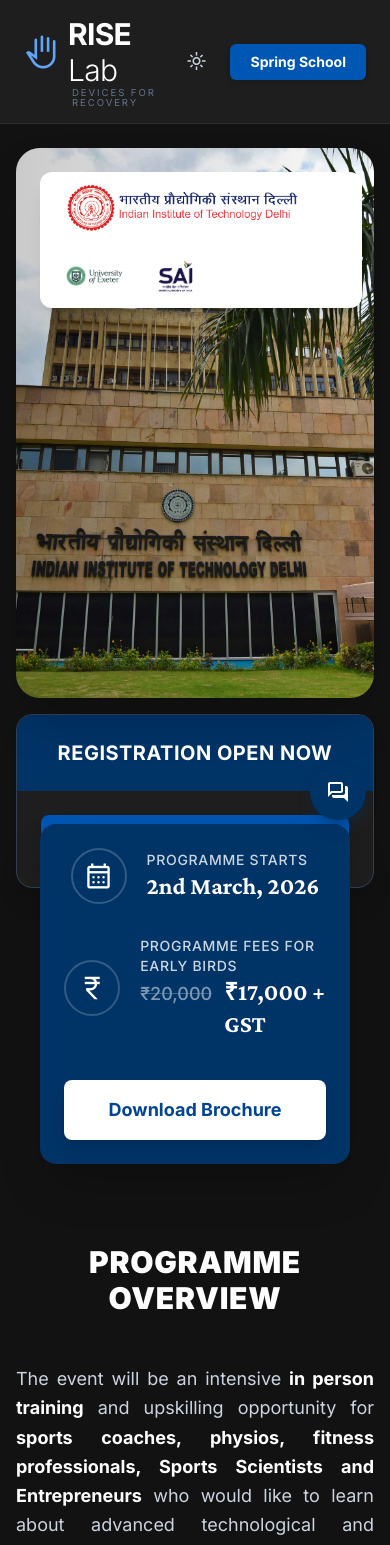
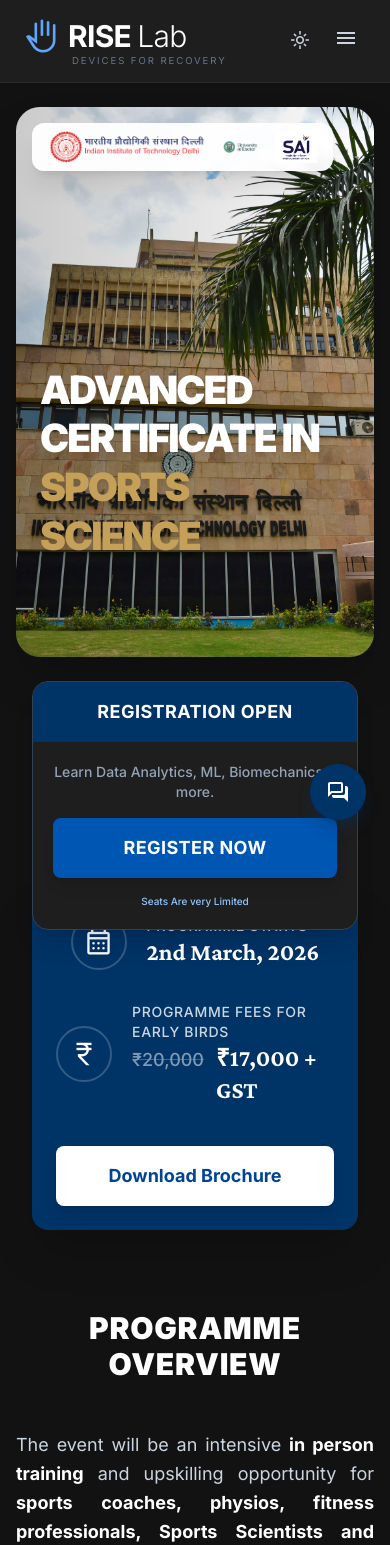
Before and after one commit to Abhinavjoshi7891/sports-science-spring-school, a React (Vite) app: page / in a window 390 px wide. Shown: the top 1545 px of the page. Built offline with nearby package versions, Linux system fonts and the light colour scheme.

Commit message:
Optimize for mobile/tablet and add sponsor logos

```diff
--- a/src/components/LandingPage.tsx
+++ b/src/components/LandingPage.tsx
@@ -37,6 +37,9 @@
 }) => {
     // Syllabus Modal State
     const [activeModule, setActiveModule] = useState<SyllabusModule | null>(null);
+
+    // Mobile Menu State
+    const [mobileMenuOpen, setMobileMenuOpen] = useState(false);
 
     // Speaker Carousel Logic
     const speakerScrollRef = useRef<HTMLDivElement>(null);
@@ -132,7 +135,7 @@
                     </div>
 
                     {/* Action Button & Theme Toggle */}
-                    <div className="flex items-center gap-4">
+                    <div className="flex items-center gap-2 md:gap-4">
                         <button
                             onClick={toggleTheme}
                             className="p-2 rounded-full text-slate-600 dark:text-slate-300 hover:bg-slate-100 dark:hover:bg-white/10 transition-colors"
@@ -142,11 +145,48 @@
                                 {theme === 'dark' ? 'light_mode' : 'dark_mode'}
                             </span>
                         </button>
-                        <button onClick={onRegister} className="bg-[#0056b3] text-white px-5 py-2 rounded-md font-bold text-sm hover:bg-[#004494] transition shadow-md whitespace-nowrap">
+                        <button onClick={onRegister} className="hidden sm:block bg-[#0056b3] text-white px-5 py-2 rounded-md font-bold text-sm hover:bg-[#004494] transition shadow-md whitespace-nowrap">
                             Spring School
+                        </button>
+
+                        {/* Mobile Menu Toggle */}
+                        <button
+                            onClick={() => setMobileMenuOpen(!mobileMenuOpen)}
+                            className="lg:hidden p-2 rounded-md text-slate-600 dark:text-slate-300 hover:bg-slate-100 dark:hover:bg-white/10 transition-colors"
+                        >
+                            <span className="material-symbols-outlined">
+                                {mobileMenuOpen ? 'close' : 'menu'}
+                            </span>
                         </button>
                     </div>
                 </div>
+
+                {/* Mobile Menu Overlay */}
+                {mobileMenuOpen && (
+                    <div className="lg:hidden absolute top-full left-0 w-full bg-white dark:bg-surface-dark border-b border-slate-200 dark:border-border-dark shadow-xl animate-in fade-in slide-in-from-top-4 duration-300">
+                        <div className="flex flex-col p-6 gap-4">
+                            {['Home', 'Research', 'Publication', 'Team', 'Join us', 'Contact'].map((item) => (
+                                <a
+                                    key={item}
+                                    href="#"
+                                    onClick={() => setMobileMenuOpen(false)}
+                                    className="text-lg font-medium text-[#0056b3] dark:text-blue-400 hover:translate-x-2 transition-transform"
+                                >
+                                    {item}
+                                </a>
+                            ))}
+                            <button
+                                onClick={() => {
+                                    setMobileMenuOpen(false);
+                                    onRegister();
+                                }}
+                                className="mt-4 w-full bg-[#0056b3] text-white py-4 rounded-lg font-bold text-lg shadow-lg"
+                            >
+                                Register for Spring School
+                            </button>
+                        </div>
+                    </div>
+                )}
             </nav>
 
             <main className="flex-1 w-full space-y-0 pb-0">
@@ -165,16 +205,29 @@
                             <div className="absolute inset-0 bg-gradient-to-r from-black/20 to-transparent pointer-events-none"></div>
 
                             {/* Top Left Logos Card */}
-                            <div className="absolute top-6 left-6 md:top-10 md:left-10 bg-white rounded-xl py-3 px-6 shadow-xl flex items-center gap-6 z-10 max-w-[90%] flex-wrap">
+                            <div className="absolute top-4 left-4 md:top-10 md:left-10 bg-white/95 backdrop-blur-sm rounded-xl py-2 px-4 md:py-3 md:px-6 shadow-xl flex items-center gap-4 md:gap-6 z-10 max-w-[90vw] flex-wrap justify-center sm:justify-start">
                                 <a href="https://home.iitd.ac.in/" target="_blank" rel="noopener noreferrer" className="transition-transform duration-300 hover:scale-110">
-                                    <img src={iitdLogo} alt="IITD" className="h-12 md:h-14 w-auto object-contain" />
+                                    <img src={iitdLogo} alt="IITD" className="h-8 md:h-14 w-auto object-contain" />
                                 </a>
+                                <div className="w-px h-6 md:h-8 bg-slate-200 hidden sm:block"></div>
                                 <a href="https://www.exeter.ac.uk/" target="_blank" rel="noopener noreferrer" className="transition-transform duration-300 hover:scale-110">
-                                    <img src={exeterLogo} alt="Exeter" className="h-10 md:h-12 w-auto object-contain" />
+                                    <img src={exeterLogo} alt="Exeter" className="h-6 md:h-12 w-auto object-contain" />
                                 </a>
+                                <div className="w-px h-6 md:h-8 bg-slate-200 hidden sm:block"></div>
                                 <a href="https://sportsauthorityofindia.nic.in/" target="_blank" rel="noopener noreferrer" className="transition-transform duration-300 hover:scale-110">
-                                    <img src={saiLogo} alt="SAI" className="h-10 md:h-12 w-auto object-contain" />
+                                    <img src={saiLogo} alt="SAI" className="h-8 md:h-12 w-auto object-contain" />
                                 </a>
+                            </div>
+
+                            {/* Hero Text Overlay for Mobile/Tablet */}
+                            <div className="absolute bottom-20 left-6 right-6 lg:left-12 lg:right-auto lg:top-1/2 lg:bottom-auto lg:-translate-y-1/2 lg:max-w-2xl z-10 pointer-events-none">
+                                <h1 className="text-white font-black leading-tight tracking-tighter text-[min(10vw,4rem)] mb-4 drop-shadow-lg">
+                                    ADVANCED CERTIFICATE IN <br />
+                                    <span className="text-[#c5a059]">SPORTS SCIENCE</span>
+                                </h1>
+                                <p className="text-white/90 text-lg md:text-xl font-medium max-w-xl drop-shadow-md lg:block hidden">
+                                    An intensive residential program for researchers, practitioners, and entrepreneurs at the cutting edge of sports technology.
+                                </p>
                             </div>
                         </div>
 
@@ -206,22 +259,26 @@
                     </div>
 
                     {/* Mobile Registration Card (Visible only on small screens) */}
-                    <div className="lg:hidden mt-4">
-                        <div className="bg-white dark:bg-surface-dark rounded-2xl shadow-xl overflow-hidden border border-slate-100 dark:border-slate-700">
-                            <div className="bg-[#0056b3] dark:bg-[#003366] p-6 text-center">
-                                <h3 className="text-white font-bold text-xl uppercase tracking-wide">Registration Open Now</h3>
+                    <div className="lg:hidden mt-6 relative z-40">
+                        <div className="bg-white dark:bg-surface-dark rounded-2xl shadow-xl overflow-hidden border border-slate-100 dark:border-slate-700 mx-4">
+                            <div className="bg-[#0056b3] dark:bg-[#003366] p-4 text-center">
+                                <h3 className="text-white font-bold text-lg uppercase tracking-wide">Registration Open</h3>
                             </div>
-                            <div className="p-6">
-                                <button onClick={onRegister} className="w-full bg-[#0056b3] hover:bg-[#004494] text-white font-bold py-3 rounded-lg text-base transition-colors shadow-lg uppercase tracking-wide">
+                            <div className="p-5 space-y-4">
+                                <p className="text-sm text-slate-600 dark:text-slate-400 text-center font-medium">Learn Data Analytics, ML, Biomechanics & more.</p>
+                                <button onClick={onRegister} className="w-full bg-[#0056b3] hover:bg-[#004494] text-white font-bold py-4 rounded-lg text-lg transition-colors shadow-lg uppercase tracking-wide">
                                     Register Now
                                 </button>
+                                <p className="text-[10px] text-center text-[#0056b3] dark:text-blue-300 font-medium">
+                                    Seats Are very Limited
+                                </p>
                             </div>
                         </div>
                     </div>
 
                     {/* Bottom Info Bar - Floating/Overlapping */}
-                    <div className="relative -mt-16 z-30 px-4 lg:px-12 pointer-events-none">
-                        <div className="bg-[#004494] dark:bg-[#003366] rounded-2xl shadow-2xl p-6 lg:py-8 lg:px-10 flex flex-col lg:flex-row items-center justify-between gap-8 text-white pointer-events-auto max-w-[95%] lg:max-w-[85%] mx-auto lg:ml-0">
+                    <div className="relative -mt-10 lg:-mt-16 z-30 px-4 lg:px-12 pointer-events-none">
+                        <div className="bg-[#004494] dark:bg-[#003366] rounded-2xl shadow-2xl p-6 md:p-8 lg:p-10 flex flex-col lg:flex-row items-center justify-between gap-8 text-white pointer-events-auto max-w-full lg:max-w-[85%] mx-auto lg:ml-0">
 
                             {/* Starts */}
                             <div className="flex items-center gap-5">
@@ -462,18 +519,18 @@
                             <p className="text-slate-600 dark:text-slate-400">Our curriculum is delivered by world-renowned academics and industry practitioners.</p>
                         </div>
 
-                        <div className="relative group px-12">
+                        <div className="relative group px-0 md:px-12">
                             {/* Navigation Buttons */}
                             <button
                                 onClick={() => scrollSpeakers('left')}
-                                className="absolute left-0 top-1/2 -translate-y-1/2 z-10 w-10 h-10 bg-white dark:bg-surface-dark rounded-full shadow-lg border border-slate-200 dark:border-slate-700 flex items-center justify-center text-[#003366] dark:text-white hover:bg-[#003366] hover:text-white dark:hover:bg-blue-600 transition-colors"
+                                className="absolute left-0 top-1/2 -translate-y-1/2 z-10 w-10 h-10 bg-white dark:bg-surface-dark rounded-full shadow-lg border border-slate-200 dark:border-slate-700 hidden md:flex items-center justify-center text-[#003366] dark:text-white hover:bg-[#003366] hover:text-white dark:hover:bg-blue-600 transition-colors"
                             >
                                 <span className="material-symbols-outlined">chevron_left</span>
                             </button>
 
                             <button
                                 onClick={() => scrollSpeakers('right')}
-                                className="absolute right-0 top-1/2 -translate-y-1/2 z-10 w-10 h-10 bg-white dark:bg-surface-dark rounded-full shadow-lg border border-slate-200 dark:border-slate-700 flex items-center justify-center text-[#003366] dark:text-white hover:bg-[#003366] hover:text-white dark:hover:bg-blue-600 transition-colors"
+                                className="absolute right-0 top-1/2 -translate-y-1/2 z-10 w-10 h-10 bg-white dark:bg-surface-dark rounded-full shadow-lg border border-slate-200 dark:border-slate-700 hidden md:flex items-center justify-center text-[#003366] dark:text-white hover:bg-[#003366] hover:text-white dark:hover:bg-blue-600 transition-colors"
                             >
                                 <span className="material-symbols-outlined">chevron_right</span>
                             </button>
@@ -490,7 +547,7 @@
                                         href={speaker.link || '#'}
                                         target="_blank"
                                         rel="noopener noreferrer"
-                                        className="snap-start shrink-0 w-[280px] block group/card"
+                                        className="snap-start shrink-0 w-[min(75vw,280px)] block group/card"
                                     >
                                         <div className="bg-white dark:bg-surface-dark border border-slate-200 dark:border-slate-700 p-4 shadow-sm hover:shadow-2xl hover:-translate-y-4 hover:scale-[1.02] transition-all duration-500 ease-out h-full rounded-xl relative z-0 hover:z-10">
                                             {/* Image with Grayscale -> Color on Hover */}
@@ -520,7 +577,7 @@
                             rel="noopener noreferrer"
                             className="block group"
                         >
-                            <div className="bg-white dark:bg-surface-dark p-6 rounded-2xl shadow-sm border border-slate-200 dark:border-border-dark flex flex-col sm:flex-row gap-6 items-start hover:border-[#003366] hover:shadow-2xl hover:-translate-y-4 hover:scale-[1.02] transition-all duration-500 ease-out h-full relative z-0 hover:z-10">
+                            <div className="bg-white dark:bg-surface-dark p-6 rounded-2xl shadow-sm border border-slate-200 dark:border-border-dark flex flex-col sm:flex-row gap-6 items-center sm:items-start hover:border-[#003366] hover:shadow-2xl md:hover:-translate-y-4 md:hover:scale-[1.02] transition-all duration-500 ease-out h-full relative z-0 hover:z-10 text-center sm:text-left">
                                 <img src={profBiswarupImg} alt="Prof Biswarup Mukherjee" className="w-24 h-24 rounded-full object-cover border-4 border-slate-100 dark:border-white/10 grayscale group-hover:grayscale-0 transition-all duration-700 group-hover:scale-110" />
                                 <div>
                                     <h3 className="text-xl font-bold text-[#003366] dark:text-blue-400 group-hover:underline">Prof. Biswarup Mukherjee</h3>
@@ -538,7 +595,7 @@
                             rel="noopener noreferrer"
                             className="block group"
                         >
-                            <div className="bg-white dark:bg-surface-dark p-6 rounded-2xl shadow-sm border border-slate-200 dark:border-border-dark flex flex-col sm:flex-row gap-6 items-start hover:border-[#003366] hover:shadow-2xl hover:-translate-y-4 hover:scale-[1.02] transition-all duration-500 ease-out h-full relative z-0 hover:z-10">
+                            <div className="bg-white dark:bg-surface-dark p-6 rounded-2xl shadow-sm border border-slate-200 dark:border-border-dark flex flex-col sm:flex-row gap-6 items-center sm:items-start hover:border-[#003366] hover:shadow-2xl md:hover:-translate-y-4 md:hover:scale-[1.02] transition-all duration-500 ease-out h-full relative z-0 hover:z-10 text-center sm:text-left">
                                 <img src={profDominicImg} alt="Prof Dominic Farris" className="w-24 h-24 rounded-full object-cover border-4 border-slate-100 dark:border-white/10 grayscale group-hover:grayscale-0 transition-all duration-700 group-hover:scale-110" />
                                 <div>
                                     <h3 className="text-xl font-bold text-[#003366] dark:text-blue-400 group-hover:underline">Prof. Dominic Farris</h3>
```
